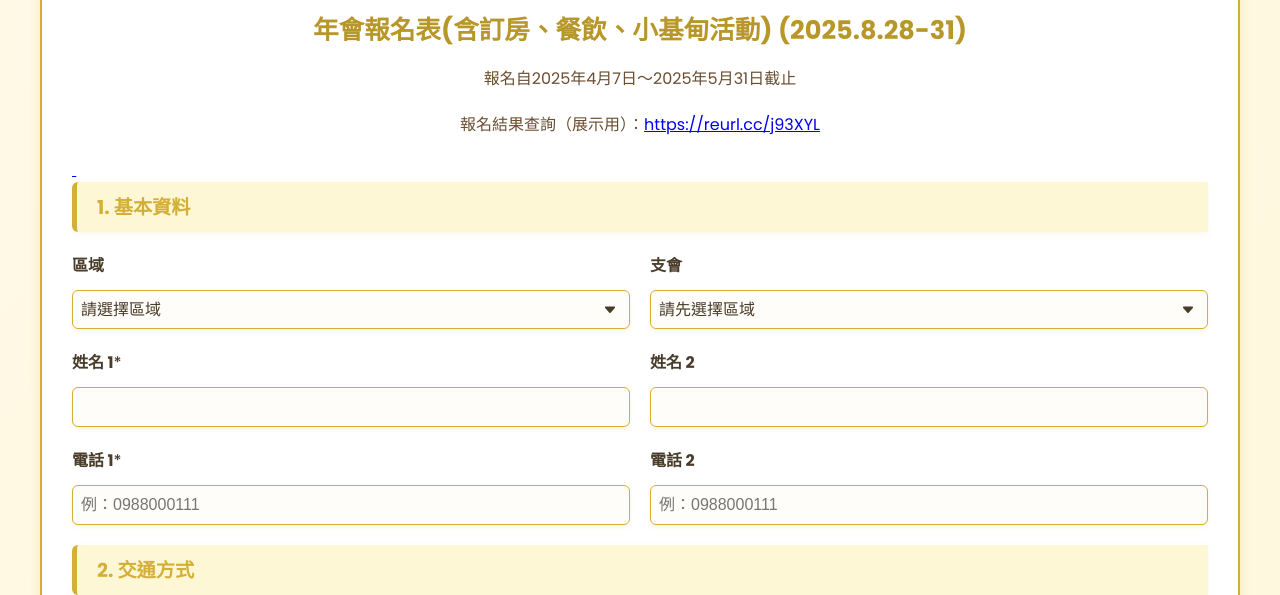
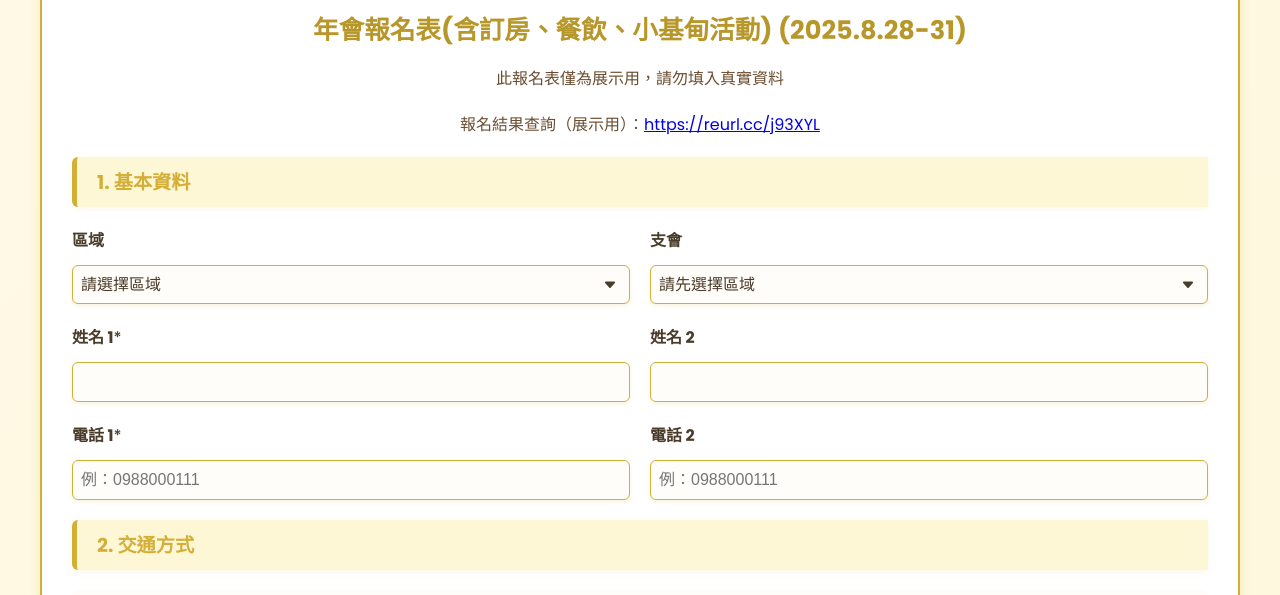
Before and after one commit to JEMsword1976/RegForm, a plain HTML site: page index.html in a window 1280 px wide. Shown: the part 110-705 px from the top of the page. Drawn offline with Linux system fonts and the light colour scheme.

Commit message:
Update index.html

```diff
--- a/index.html
+++ b/index.html
@@ -1066,9 +1066,8 @@ button:hover {
     <div class="container">
         <h1>中華民國總會第69週年全國年會</h1>
         <h2><strong>年會報名表</strong>(含訂房、餐飲、小基甸活動) (2025.8.28-31)</h2>
-        <p>報名自2025年4月7日～2025年5月31日截止</p>
+        <p>此報名表僅為展示用，請勿填入真實資料</p>
         <p>報名結果查詢（展示用）：<a href="https://reurl.cc/j93XYL" target="_blank" >https://reurl.cc/j93XYL</a></p>
-<a href="https://reurl.cc/j93XYL">&nbsp; </a>
 <form id="reservationForm" action="https://script.google.com/macros/s/AKfycbxUHANLJLAeKcMHsvbfxCXZvQ5vTWU5Y6dUPvY6TGbq9sEYIMUQ9wShAtYKgUNpMaQ/exec" method="POST" onSubmit="return submitForm()">
     <div class="section-title">1. 基本資料</div>
           <div class="form-row basic-info-row">
```
